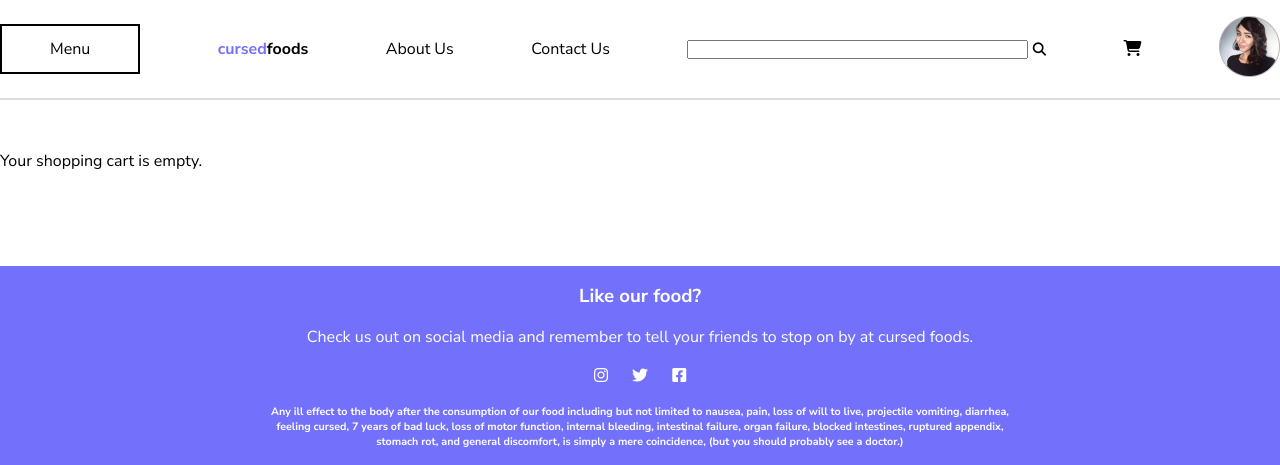
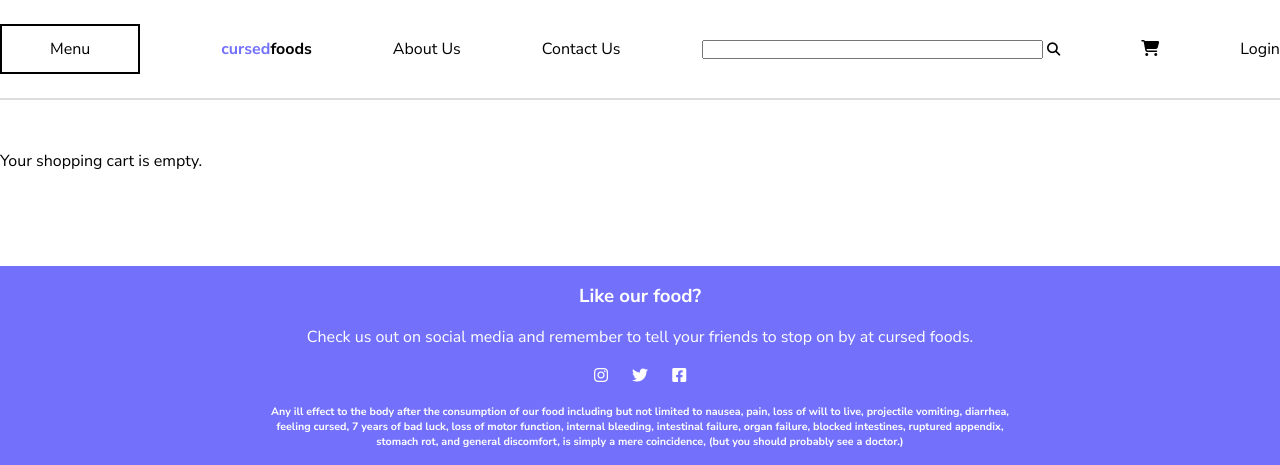
Before and after one commit to johngaynor/cursed-foods, a PHP site: page /cart.php in a window 1280 px wide. Shown: the top 465 px of the page. Run offline with PHP 8.4, Linux system fonts and the light colour scheme.

Commit message:
working on getting the header to recognize changes in user auth

```diff
--- a/I210-Final/includes/header.php
+++ b/I210-Final/includes/header.php
@@ -8,6 +8,11 @@ if (session_status() == PHP_SESSION_NONE) {
 // retrieve cart content
 if (isset($_SESSION['cart'])) {
     $cart = $_SESSION['cart'];
+}
+
+if (!isset($_SESSION['login_status'])) {
+//    $login_status = $_SESSION['login_status'];
+//    $_SESSION['login_status'] = 2;
 }
 ?>
 
@@ -46,8 +51,28 @@ if (isset($_SESSION['cart'])) {
                 <button type="submit"><i class="fa-solid fa-magnifying-glass"></i></button>
             </form>
             <a href="cart.php"><i class="fa-solid fa-cart-shopping"></i></a>
-            <a href="loginform.php"
-            ><img src="images/account-placeholder.png" alt=""
-                /></a>
+
+            <?php
+            if (isset($_SESSION['login_status'])) {
+                if ($_SESSION['login_status'] !== 1) {
+                    echo "<a href='loginform.php'><img src='images/account-placeholder.png'' alt=''/></a>";
+                }
+//                } else {
+//                    echo "<a href='loginform.php'>Login</a>";
+//                }
+            } else {
+                echo "<a href='loginform.php'>Login</a>";
+            }
+
+
+
+
+            ?>
+
+<!--            <a href="loginform.php"-->
+<!--            ><img src="images/account-placeholder.png" alt=""-->
+<!--                /></a>-->
+<!--            <a href="loginform.php"-->
+<!--            >Login</a>-->
         </nav>
     </header>
```
